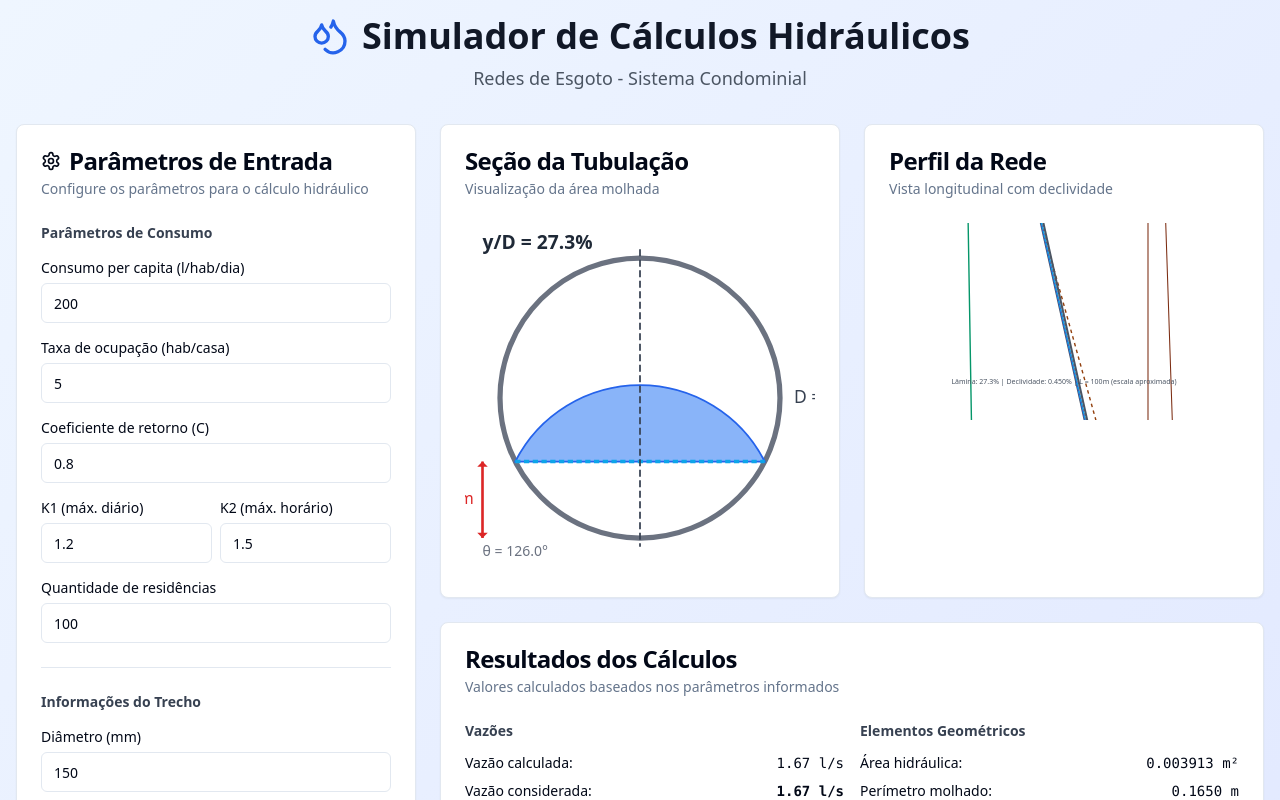
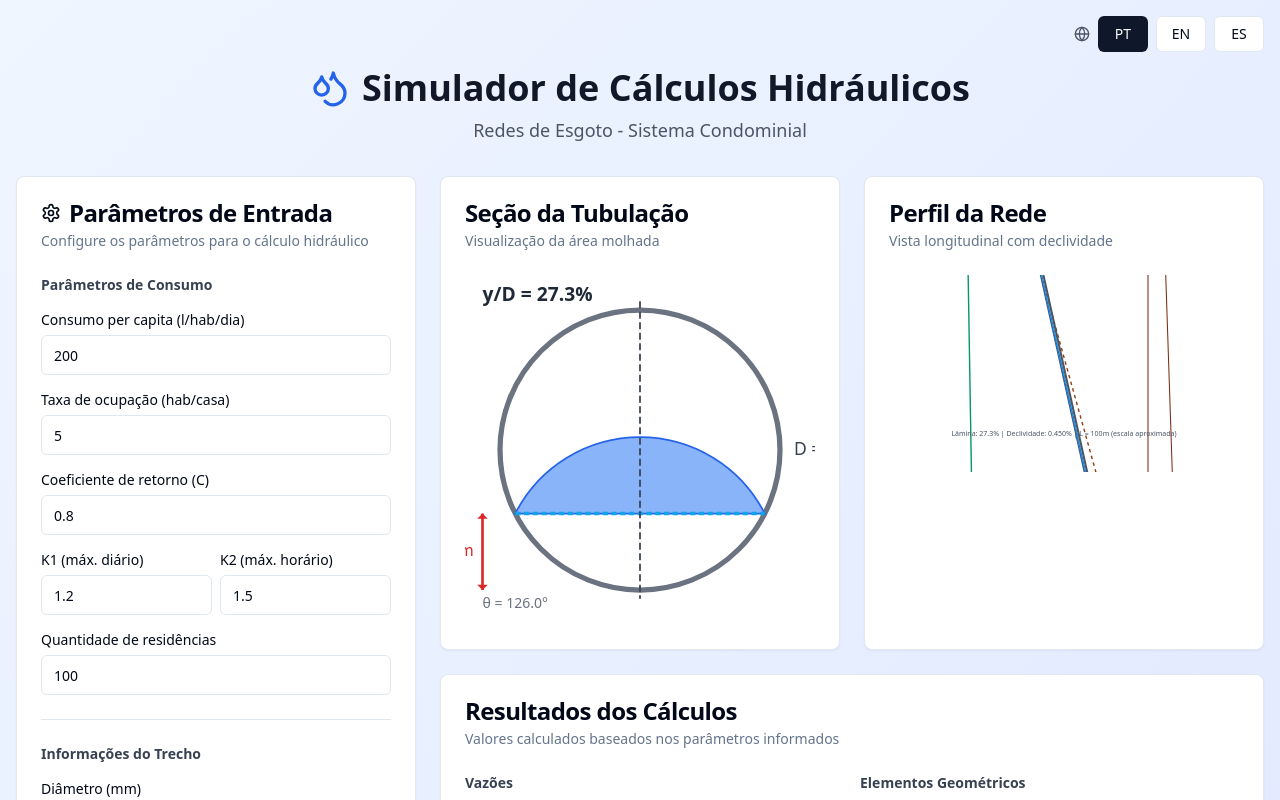
Before and after one commit to leo-nazareth/sewerage_hydraulic_simulator, a React (Vite) app: page / in a window 1280 px wide. Shown: the top 800 px of the page. Built offline with nearby package versions, Linux system fonts and the light colour scheme.

Commit message:
feat(i18n): add language selector to app header

```diff
--- a/src/App.jsx
+++ b/src/App.jsx
@@ -9,6 +9,7 @@ import { AlertCircle, CheckCircle, Calculator, Droplets, Settings } from 'lucide
 import VisualizacaoSecaoTubulacao from '@/components/VisualizacaoSecaoTubulacao.jsx'
 import VisualizacaoPerfilRede from '@/components/VisualizacaoPerfilRede.jsx'
 import { CalculosHidraulicos } from '@/lib/calculos_hidraulicos.js'
+import LanguageSelector from '@/components/LanguageSelector.jsx'
 
 
 function App() {
@@ -69,12 +70,17 @@ function App() {
     <div className="min-h-screen bg-gradient-to-br from-blue-50 to-indigo-100 p-4">
       <div className="max-w-7xl mx-auto">
         {/* Header */}
-        <div className="text-center mb-8">
-          <h1 className="text-4xl font-bold text-gray-900 mb-2 flex items-center justify-center gap-3">
-            <Droplets className="w-10 h-10 text-blue-600" />
-            Simulador de Cálculos Hidráulicos
-          </h1>
-          <p className="text-lg text-gray-600">Redes de Esgoto - Sistema Condominial</p>
+        <div className="mb-8">
+          <div className="flex justify-end mb-4">
+            <LanguageSelector />
+          </div>
+          <div className="text-center">
+            <h1 className="text-4xl font-bold text-gray-900 mb-2 flex items-center justify-center gap-3">
+              <Droplets className="w-10 h-10 text-blue-600" />
+              Simulador de Cálculos Hidráulicos
+            </h1>
+            <p className="text-lg text-gray-600">Redes de Esgoto - Sistema Condominial</p>
+          </div>
         </div>
 
         <div className="grid grid-cols-1 lg:grid-cols-3 gap-6">
```
